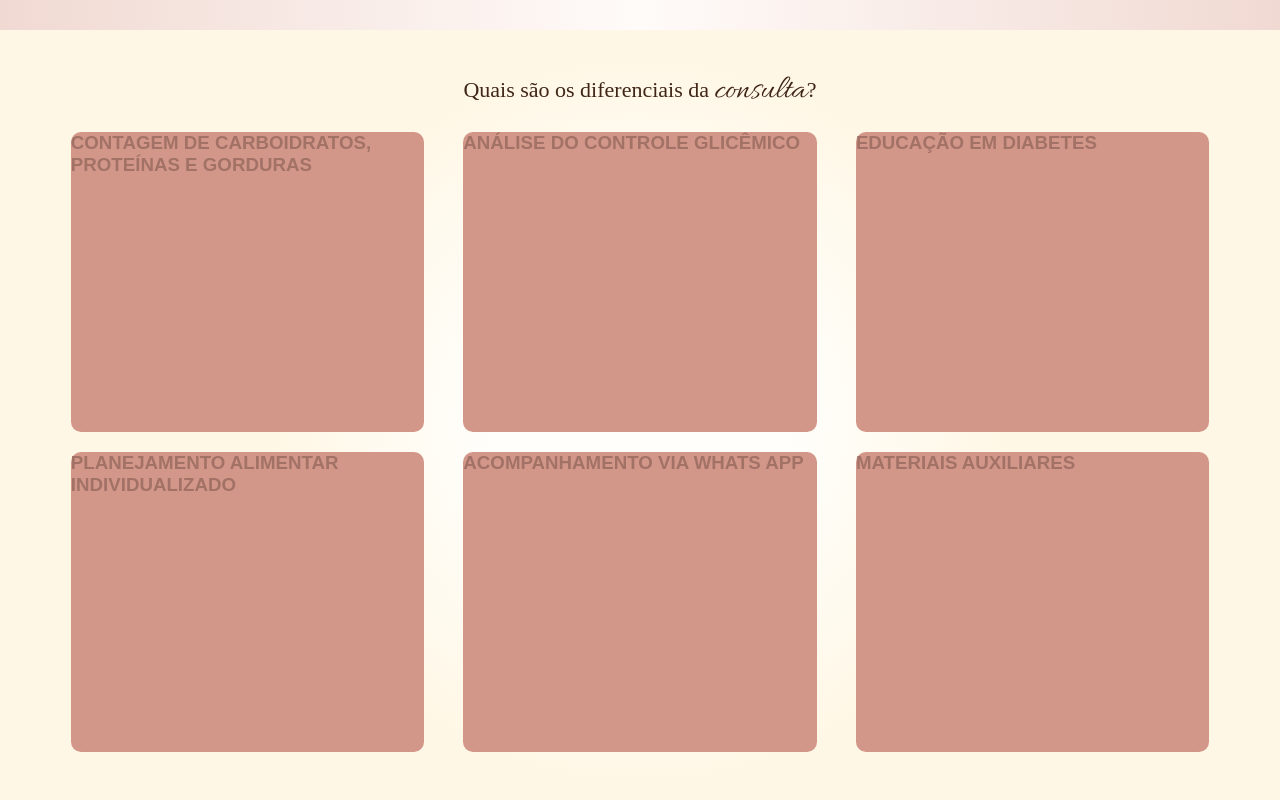
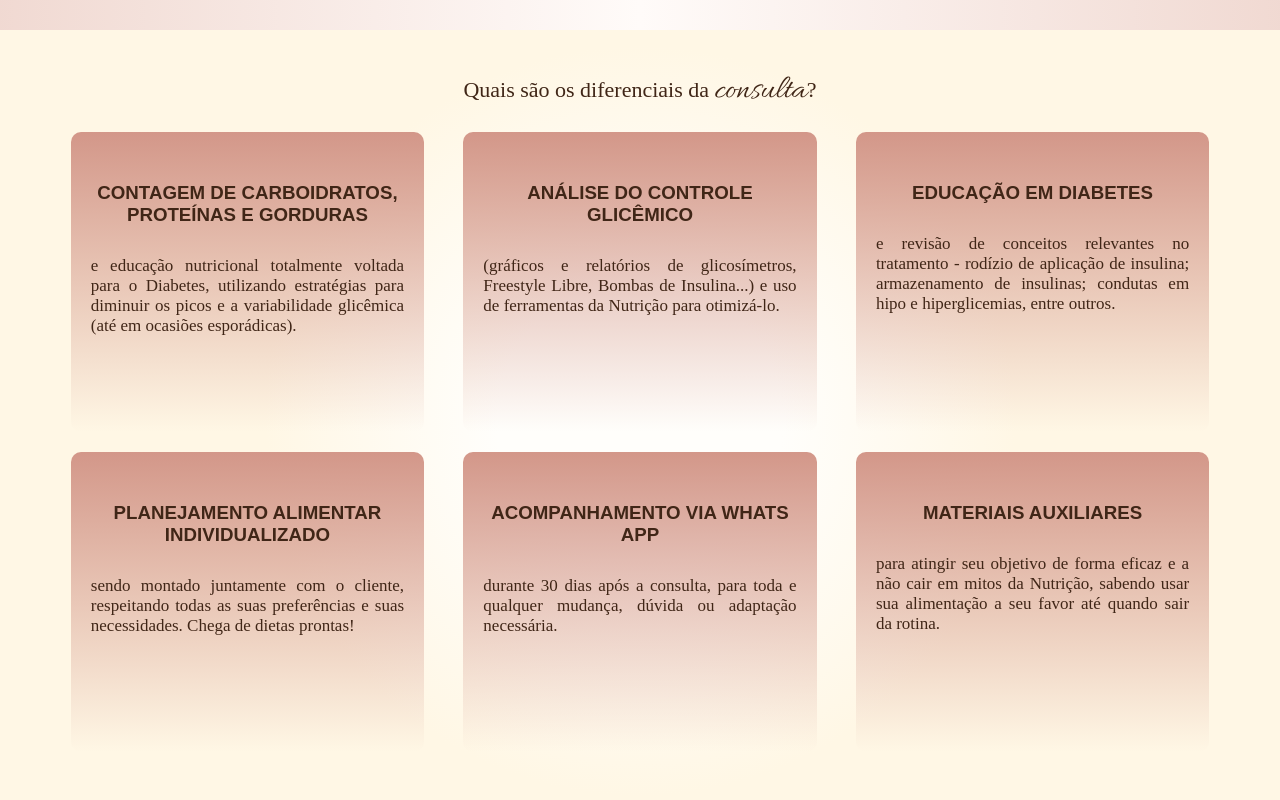
Before and after one commit to MilenaSateles/nutri-marina-cavalin, a plain HTML site: page GuriaDaInsulina/index.html in a window 1280 px wide. Shown: the part 1340-2140 px from the top of the page. Drawn offline with Linux system fonts and the light colour scheme; a web font is replaced by a local one.

Commit message:
feat: detalhes  dos diferenciais

```diff
--- a/GuriaDaInsulina/index.html
+++ b/GuriaDaInsulina/index.html
@@ -11,6 +11,7 @@
         rel="stylesheet">
 
     <link rel="stylesheet" href="style.css">
+
     <title>Marina Cavalin</title>
 </head>
 
@@ -109,32 +110,32 @@
                 <div class="flex">
                     <div class="diferencial">
                         <h3 class="nome-diferencial">CONTAGEM DE CARBOIDRATOS, PROTEÍNAS E GORDURAS </h3>
-                        <!--<p>e educação nutricional totalmente voltada para o Diabetes, utilizando estratégias para diminuir os picos e a variabilidade glicêmica (até em ocasiões esporádicas)</p>-->
+                        <p>e educação nutricional totalmente voltada para o Diabetes, utilizando estratégias para diminuir os picos e a variabilidade glicêmica (até em ocasiões esporádicas).</p>
                     </div><!--diferencial-esq-->
 
                     <div class="diferencial">
                         <h3 class="nome-diferencial">ANÁLISE DO CONTROLE GLICÊMICO</h3>
-                        <!-- <p>(gráficos e relatórios de glicosímetros, Freestyle Libre, Bombas de Insulina...) e uso de ferramentas da Nutrição para otimizá-lo</p> -->
+                        <p>(gráficos e relatórios de glicosímetros, Freestyle Libre, Bombas de Insulina...) e uso de ferramentas da Nutrição para otimizá-lo.</p>
                     </div><!--diferencial-dir-->
 
                     <div class="diferencial">
                         <h3 class="nome-diferencial">EDUCAÇÃO EM DIABETES</h3>
-                        <!-- <p>e revisão de conceitos relevantes no tratamento - rodízio de aplicação de insulina; armazenamento de insulinas; condutas em hipo e hiperglicemias, entre outros</p> -->
+                        <p>e revisão de conceitos relevantes no tratamento - rodízio de aplicação de insulina; armazenamento de insulinas; condutas em hipo e hiperglicemias, entre outros.</p>
                     </div><!--diferencial-esq-->
 
                     <div class="diferencial">
                         <h3 class="nome-diferencial">PLANEJAMENTO ALIMENTAR INDIVIDUALIZADO</h3>
-                        <!-- <p>sendo montado juntamente com o cliente, respeitando todas as suas preferências e suas necessidades. Chega de dietas prontas!</p> -->
+                        <p>sendo montado juntamente com o cliente, respeitando todas as suas preferências e suas necessidades. Chega de dietas prontas!</p>
                     </div><!--diferencial-dir-->
 
                     <div class="diferencial">
                         <h3 class="nome-diferencial">ACOMPANHAMENTO VIA WHATS APP</h3>
-                        <!-- <p>durante 30 dias após a consulta, para toda e qualquer mudança, dúvida ou adaptação necessária</p> -->
+                        <p>durante 30 dias após a consulta, para toda e qualquer mudança, dúvida ou adaptação necessária.</p>
                     </div><!--diferencial-esq-->
 
                     <div class="diferencial">
                         <h3 class="nome-diferencial">MATERIAIS AUXILIARES</h3>
-                        <!-- <p>para atingir seu objetivo de forma eficaz e a não cair em mitos da Nutrição, sabendo usar sua alimentação a seu favor até quando sair da rotina</p> -->
+                        <p>para atingir seu objetivo de forma eficaz e a não cair em mitos da Nutrição, sabendo usar sua alimentação a seu favor até quando sair da rotina.</p>
                     </div><!--diferencial-dir-->
 
                 </div><!--flex-->
--- a/GuriaDaInsulina/style.css
+++ b/GuriaDaInsulina/style.css
@@ -109,13 +109,11 @@ section.topo-do-site {
 section.topo-do-site.flex {
     align-items: center;
     justify-content: center;
-    flex-wrap: wrap;
 }
 
 .topo-do-site .txt-topo-site {
     height: 300px;
     margin-top: 100px;
-    flex-basis: 45%;
 }
 
 .topo-do-site .txt-topo-site h1 {
@@ -136,7 +134,6 @@ section.topo-do-site.flex {
 
 .topo-do-site .img-topo-site img {
     height: 400px;
-    flex-basis: 45%;
 }
 
 /* Estilo das áreas de atuação */
@@ -193,6 +190,11 @@ section.diferenciais {
     flex-wrap: wrap;
 }
 
+.diferencial:hover {
+    transform: scale(1.02);
+    transition: 0.2s;
+}
+
 .diferenciais .interface h2 {
     font-family: var(--fonte02);
     font-size: 22px;
@@ -207,33 +209,34 @@ section.diferenciais {
     font-size: 34px;
 }
 
-/* .diferenciais .flex {
-    width: 800px;
-    margin: auto;
-
-} */
 
 .diferenciais .flex>div {
     width: 700px;
     height: 300px;
-    background-color: var(--cor02);
+    background-image: linear-gradient(var(--cor02), transparent);
     font-family: var(--fonte04);
-    color: var(--cor05);
+    color: var(--cor04);
     font-weight: 400;
     padding-bottom: 50px;
     border-radius: 10px;
     flex-basis: 30%;
     margin-bottom: 20px;
     transition: 0.5 ease-in-out;
+    text-align: center;
 }
 
-/* .diferenciais .flex div p {
+.diferenciais .flex div h3 {
+    padding: 50px 10px 20px 10px;
+}
+
+.diferenciais .flex div p {
     font-family: var(--fonte02);
     color: var(--cor04);
     font-weight: 400;
     font-size: 17px;
     text-align: justify;
-} */
+    padding: 10px 20px 0 20px;
+}
 
 /*Estilo do Sobre*/
 
```
